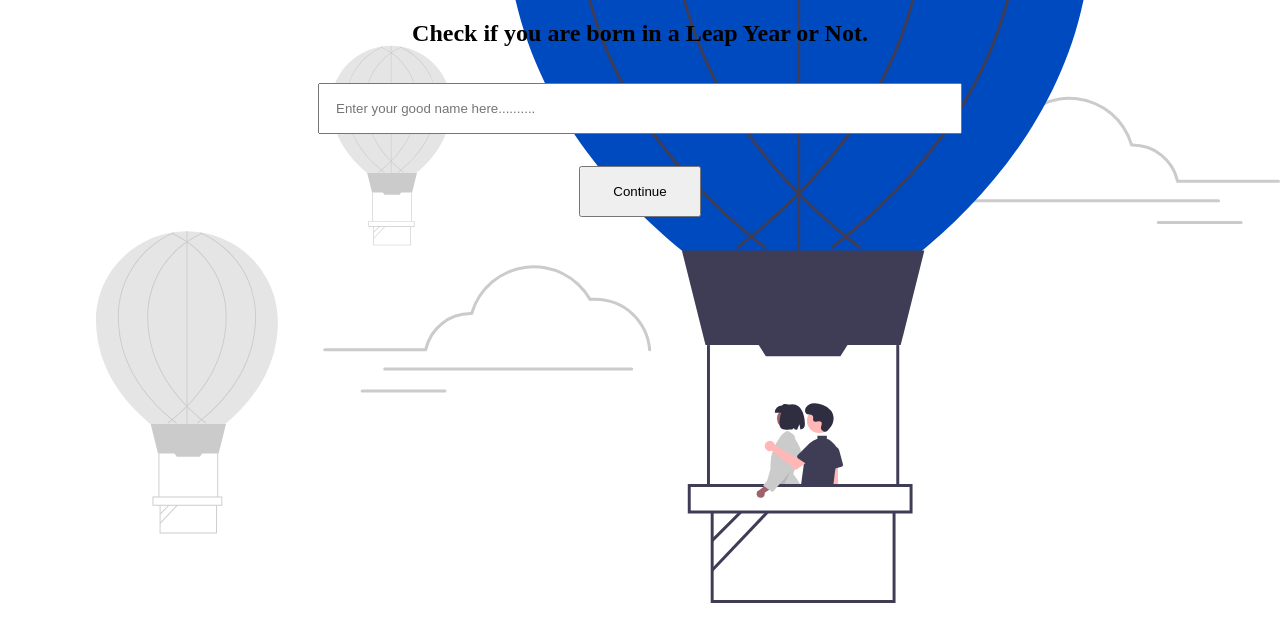
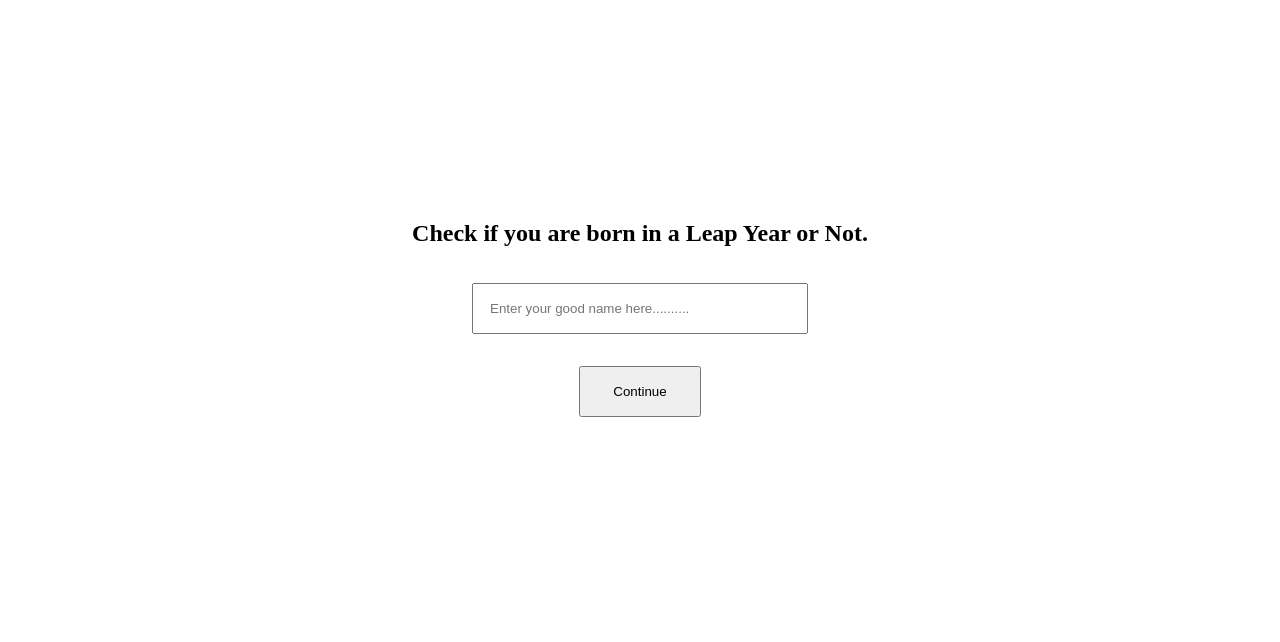
Before and after one commit to Raj-Thombare/areYouBornInLeapYear, a plain HTML site: page index.html in a window 1280 px wide. Drawn offline with Linux system fonts and the light colour scheme.

Commit message:
style update

```diff
--- a/style.css
+++ b/style.css
@@ -2,11 +2,9 @@ body {
     box-sizing: border-box;
     padding: 0px;
     margin: 0px 2rem;
-    text-align: center;
-    background-image: url(/images/img-blue.svg);
-    background-position: center;
-    background-repeat: no-repeat;
-    background-size: cover;
+    display:flex;
+    align-items: center;
+    justify-content: center;
 }
 
 input {
@@ -27,6 +25,15 @@ input {
     padding: 1rem 2rem;
 }
 
+.section {
+    height: 200px;
+    max-width: 600px;
+    width: 100%;
+    padding: 2.5rem;
+    margin: 10rem auto;
+    text-align: center;
+}
+
 .section2 {
     display: none;
 }
```
Also changed, not shown: images/img-blue.svg (deleted).
